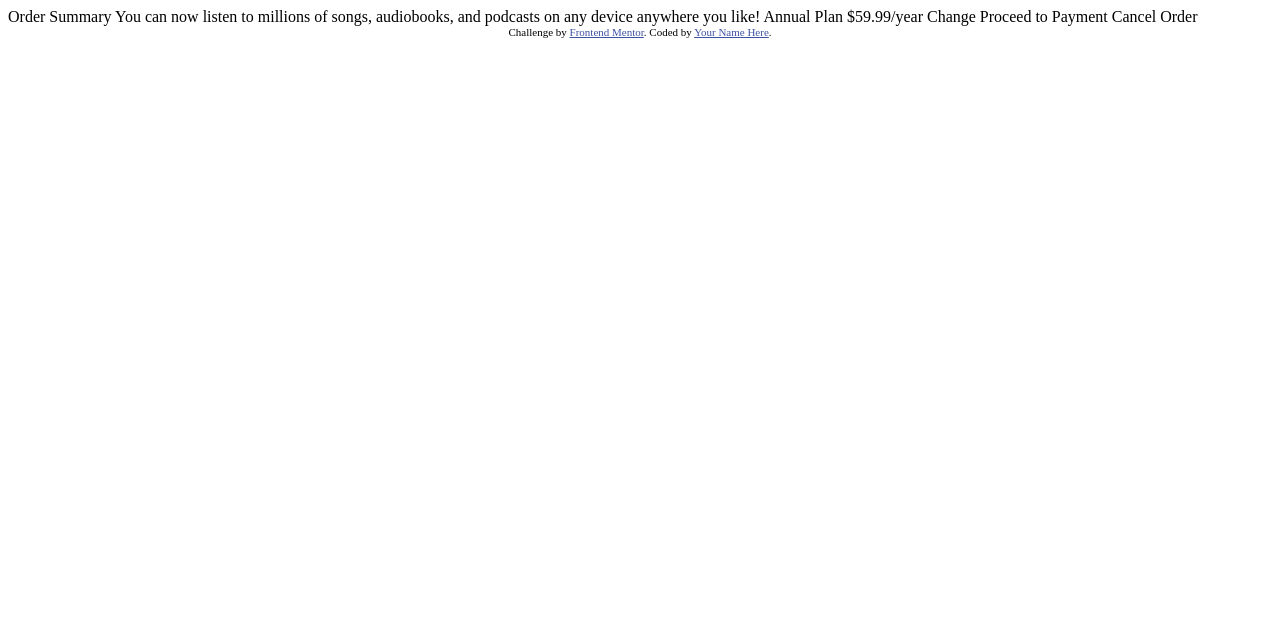
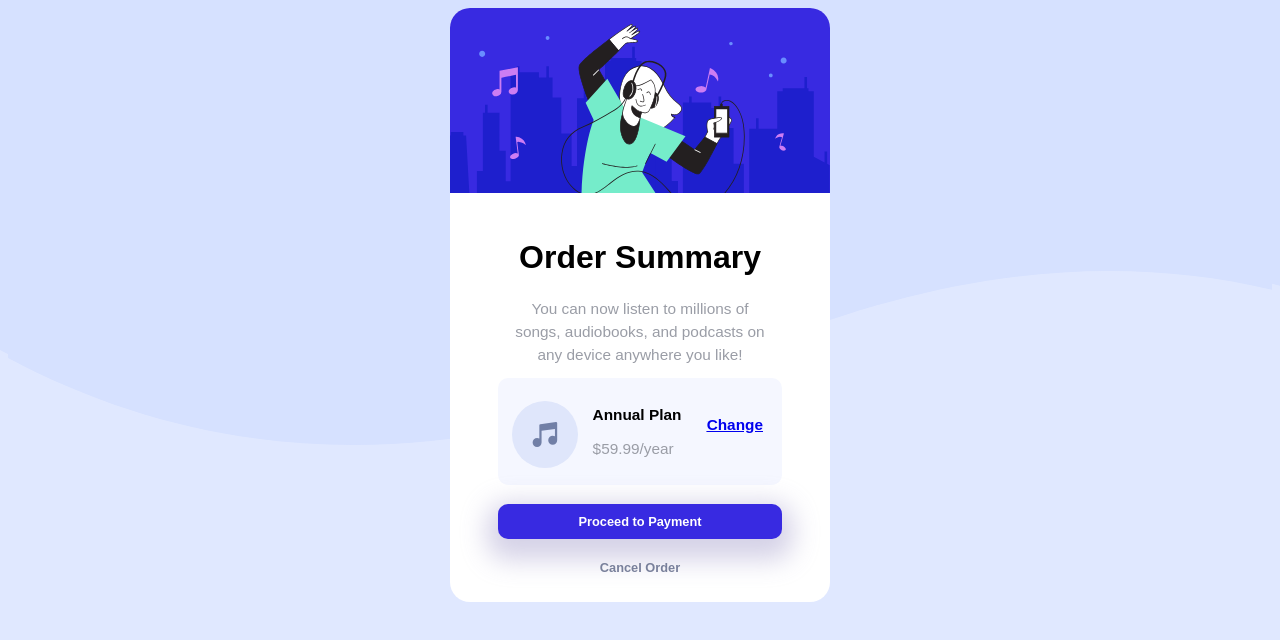
Before and after one commit to fbaris/frontend_mentor__order-summary-component-main, a plain HTML site: page order-summary-component-main/index.html in a window 1280 px wide. Drawn offline with Linux system fonts and the light colour scheme.

Commit message:
Finished project

```diff
--- /dev/null
+++ b/order-summary-component-main/custom.css
@@ -0,0 +1,142 @@
+body, html {
+	background-image: url(images/pattern-background-desktop.svg);
+	background-repeat: repeat-x;
+	background-color: #e0e8ff;
+	font-family: 'Red Hat Display', sans-serif;
+    text-align: center;
+    vertical-align: middle;
+}
+
+.content{
+	margin: auto;
+    width: 30%;
+    border-radius: 20px;
+    background-color: white;
+}
+
+h1{
+    font-weight: 700;
+    font-weight: 1.8vw;
+
+}
+
+p{
+    font-weight: 400;
+    width: 70%;
+    font-size: 1.2vw;
+    line-height: 1.5;
+    margin: auto;
+    color: #9a9da6;
+}
+
+.illustration-hero{
+    border-radius: 20px;
+    width: 100%;
+    padding-bottom: 20px;
+}
+
+.middle-container{
+    border-radius: 10px;
+    width: 75%;
+    background: hsl(225, 100%, 98%);
+    margin : 3% auto auto auto;
+    font-size: 1vw;
+    display : grid;
+    grid-template-columns: repeat(3, 1fr);
+  	grid-auto-rows: minmax(100%, auto);
+}
+
+
+.icon-music{
+	grid-column: 1;
+  	padding: 15%;
+	margin-top: 10%;
+
+}
+.icon-music img{
+	width: 100%;
+  	height: auto;
+  	max-width: 100%;
+}
+
+.middle-container-text{
+	grid-column: 2;
+}
+
+
+.middle-container-text .annual-plan{
+	font-size: 1.2vw;
+	white-space: nowrap;
+	float:left;
+	margin-top: 30%;
+
+}
+
+.middle-container-text .prix{
+	font-size: 1.2vw;
+	white-space: nowrap;
+	float:left;
+}
+
+
+.change {
+	grid-column: 3;
+	font-weight: bold;
+	color : #443d9d;
+	text-decoration: underline;
+	font-size: 1.2vw;
+	padding:10%;
+	margin-top: 30%;
+
+}
+.change a:hover	{
+	transition:all 0.3s ease-out;
+	letter-spacing: .75px;
+}
+
+.bottom-container-1{
+	border-radius:10px;
+	background-color: #382ae1;
+	width: 75%;
+	margin : 5% auto auto auto;
+	box-shadow:  0px 10px 26px 11px rgba(197,193,222,0.72);
+}
+
+.bottom-container-1 a{
+	color:white;
+	text-decoration: none;
+	font-weight: bold;
+	font-size: 1vw;
+	display: block;
+	padding: 10px;
+  	margin-top: 7px;
+}
+
+.bottom-container-1:hover{
+
+	transition: all 0.3s ease-out;
+	letter-spacing: .5px;
+	text-decoration: underline;
+	text-decoration-color: white;
+}
+
+
+.bottom-container-2{
+	padding-top: 5%;
+	padding-bottom: 7%;
+	}
+
+.bottom-container-2 a{
+	color:#79809b;
+	text-decoration: none;
+	font-weight: bold;
+	font-size: 1vw;
+
+}
+.bottom-container-2 a:hover{
+	transition: all 0.3s ease-out;
+	letter-spacing: .5px;
+	text-decoration: underline;
+	text-decoration-color: #79809b;
+
+}
--- a/order-summary-component-main/index.html
+++ b/order-summary-component-main/index.html
@@ -6,32 +6,49 @@
 
   <link rel="icon" type="image/png" sizes="32x32" href="./images/favicon-32x32.png">
 
+  <link rel="stylesheet" href="custom.css">
+
   <title>Frontend Mentor | Order summary card</title>
 
-  <!-- Feel free to remove these styles or customise in your own stylesheet 👍 -->
-  <style>
-    .attribution { font-size: 11px; text-align: center; }
-    .attribution a { color: hsl(228, 45%, 44%); }
-  </style>
+
 </head>
+
 <body>
 
-  Order Summary
+  <div class = 'content'>
 
-  You can now listen to millions of songs, audiobooks, and podcasts on any
-  device anywhere you like!
+    <div class = 'top-container'>
+      <img class = "illustration-hero" src="./images/illustration-hero.svg" alt = "illustration-hero"></img>
+      <h1>Order Summary</h1>
+      <p>
+          You can now listen to millions of songs,
+          audiobooks, and podcasts on any device
+          anywhere you like!
+      </p>
+    </div>
 
-  Annual Plan
-  $59.99/year
+    <div class = 'middle-container'>
+      <div class = "icon-music">
+        <img src="./images/icon-music.svg" alt = "icon-music"></img>
+      </div>
+      <div class = 'middle-container-text'>
+        <h2 class = "annual-plan">Annual Plan</h2>
+        <p class = "prix">$59.99/year</p>
+      </div>
+      <div class = "change">
+        <a href="#">Change</a>
+      </div>
+    </div>
 
-  Change
+    <div class = 'bottom-container-1'>
+      <a href="#">Proceed to Payment</a>
+    </div>
+    <div class = 'bottom-container-2'>
+      <a href="#">Cancel Order</a>
+    </div>
 
-  Proceed to Payment
-  Cancel Order
 
-  <div class="attribution">
-    Challenge by <a href="https://www.frontendmentor.io?ref=challenge" target="_blank">Frontend Mentor</a>.
-    Coded by <a href="#">Your Name Here</a>.
   </div>
+
 </body>
 </html>
```
Also changed, not shown: order-summary-component-main/css/custom.css (deleted).
